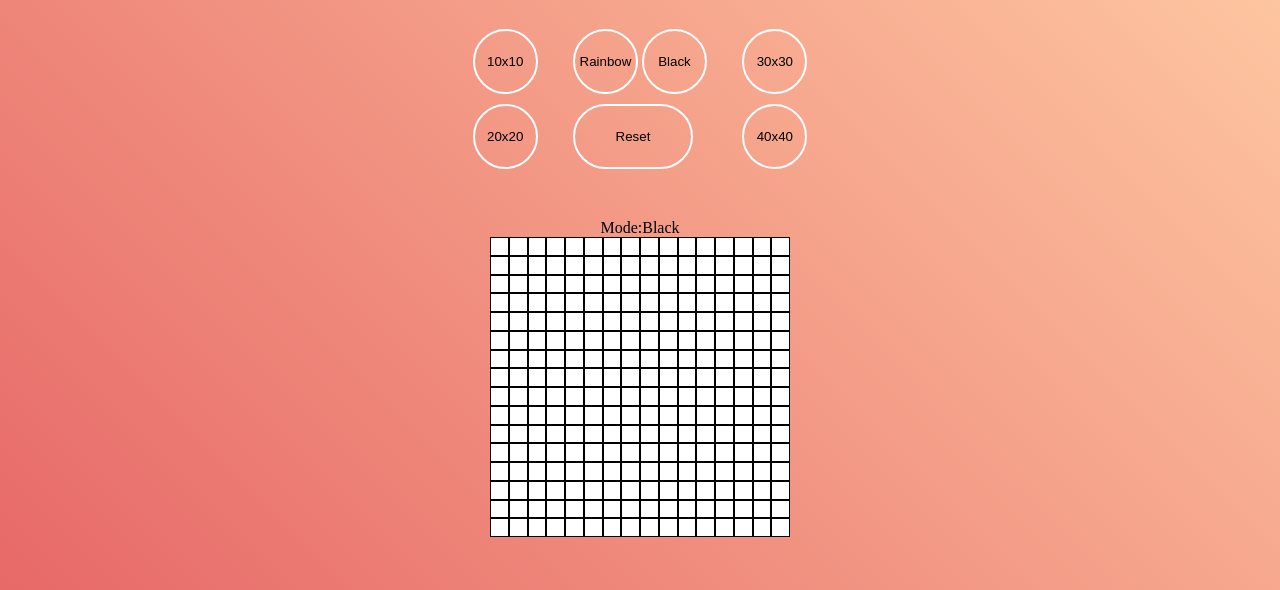
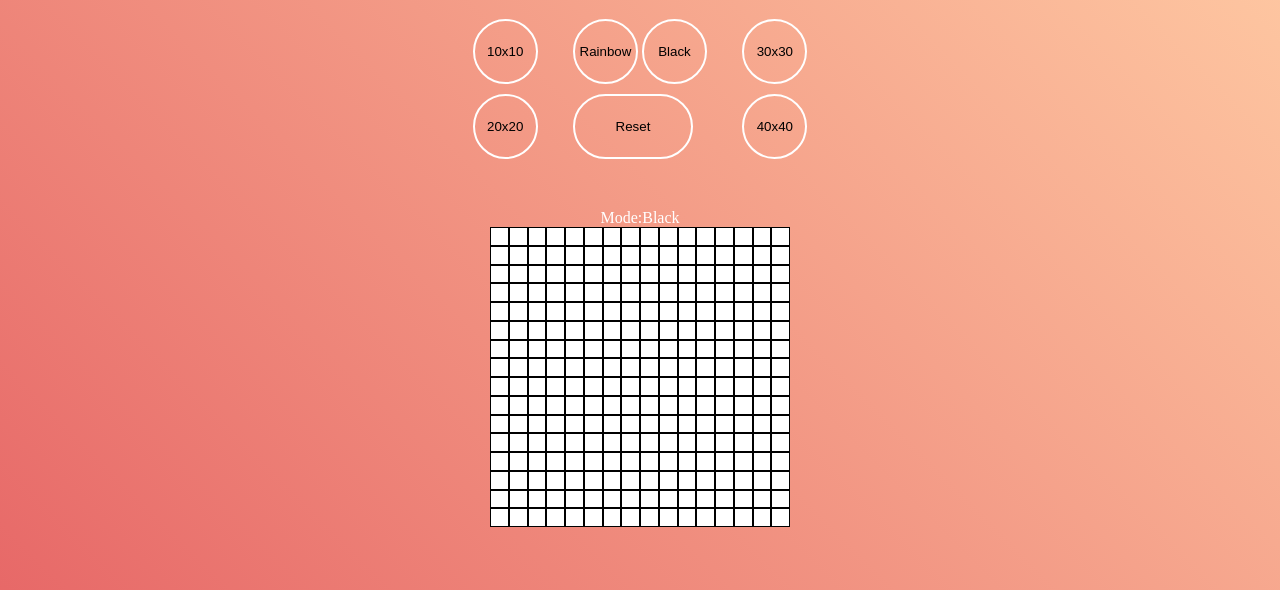
Before and after one commit to ksmaldon/etch-a-sketch, a plain HTML site: page index.html in a window 1280 px wide. Shown: the part 118-708 px from the top of the page. Drawn offline with Linux system fonts and the light colour scheme.

Commit message:
fixed background position

```diff
--- a/script.js
+++ b/script.js
@@ -24,7 +24,6 @@ function makeGrid(value){
         let square = document.createElement("div");
         gridContainer_div.appendChild(square).classList.add("square");
         square.addEventListener('mouseover',()=>colorChange(square));
-
     }
     gridContainer_div.style.gridTemplateColumns = `repeat(${value},1fr)`;
     gridContainer_div.style. gridTemplateRows = `repeat(${value},1fr)`;
@@ -111,14 +110,14 @@ rainbow_button.addEventListener('click', ()=>{
     rainbowIsPressed =true;
     blackIsPressed = false;
     reset()
-   console.log(mode_p.textContent=`Mode:${"Rainbow"}`);
+   console.log(mode_p.textContent=`Mode: ${"Rainbow"}`);
 })
 
 black_button.addEventListener('click', ()=>{
     rainbowIsPressed =false;
     blackIsPressed = true;
     reset()
-    mode_p.textContent=`Mode:${"Black"}`;
+    mode_p.textContent=`Mode: ${"Black"}`;
 })
 
 
--- a/style.css
+++ b/style.css
@@ -8,13 +8,11 @@ html{
 height: 100%;
 }
 
+head{
+    height: 100%;
+}
 body{
 height: 100%;
-padding: 10px;
-margin: 0;
-overflow: hidden;
-overflow-x: hidden;
-position: relative;
 display: flex;
 flex-direction: column;
 align-items: center;
@@ -33,6 +31,10 @@ h1{
     margin-top: 50px;
     color: white;
 
+}
+
+p{
+    color: white;
 }
 .buttons{
 
```
